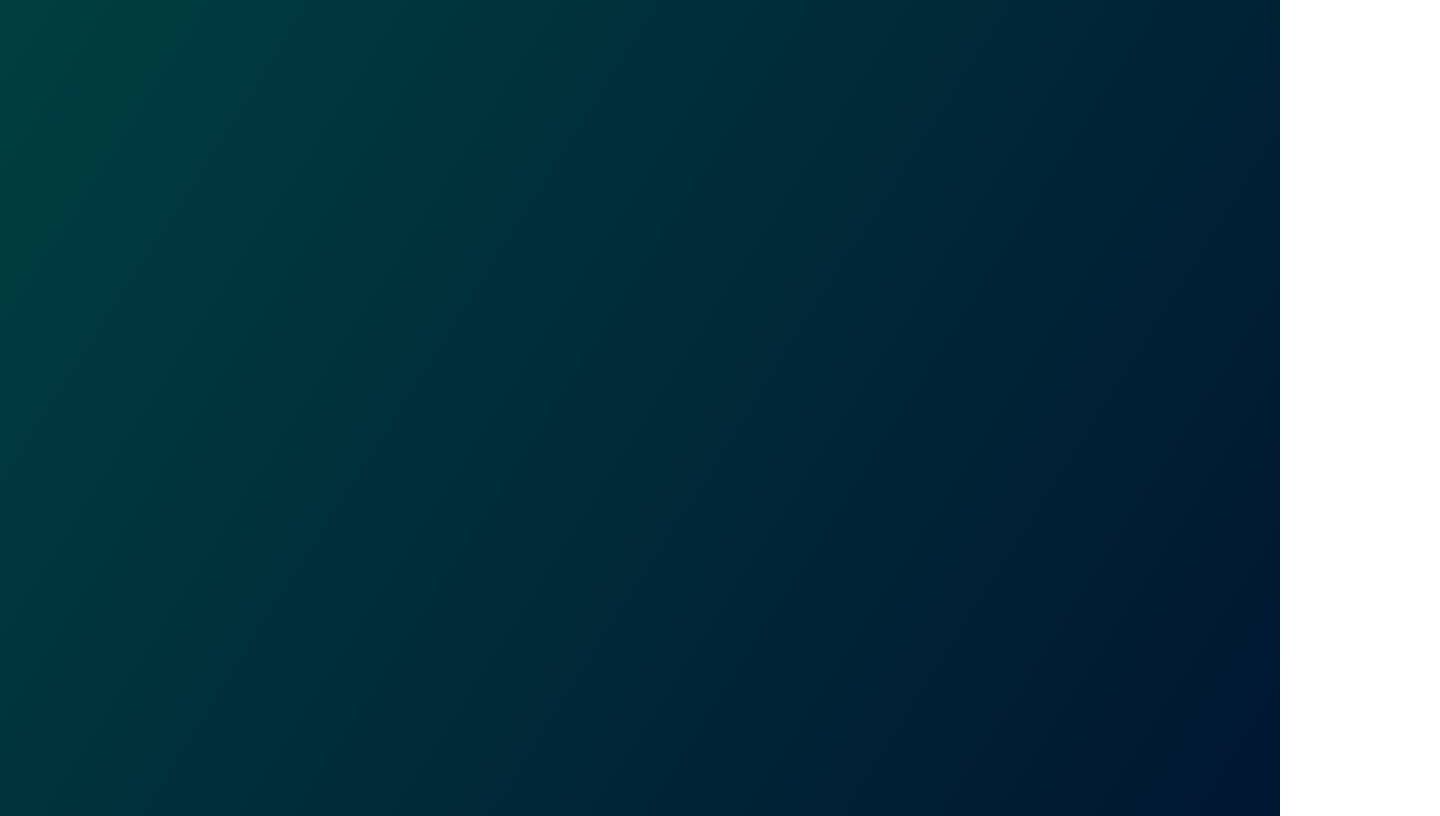
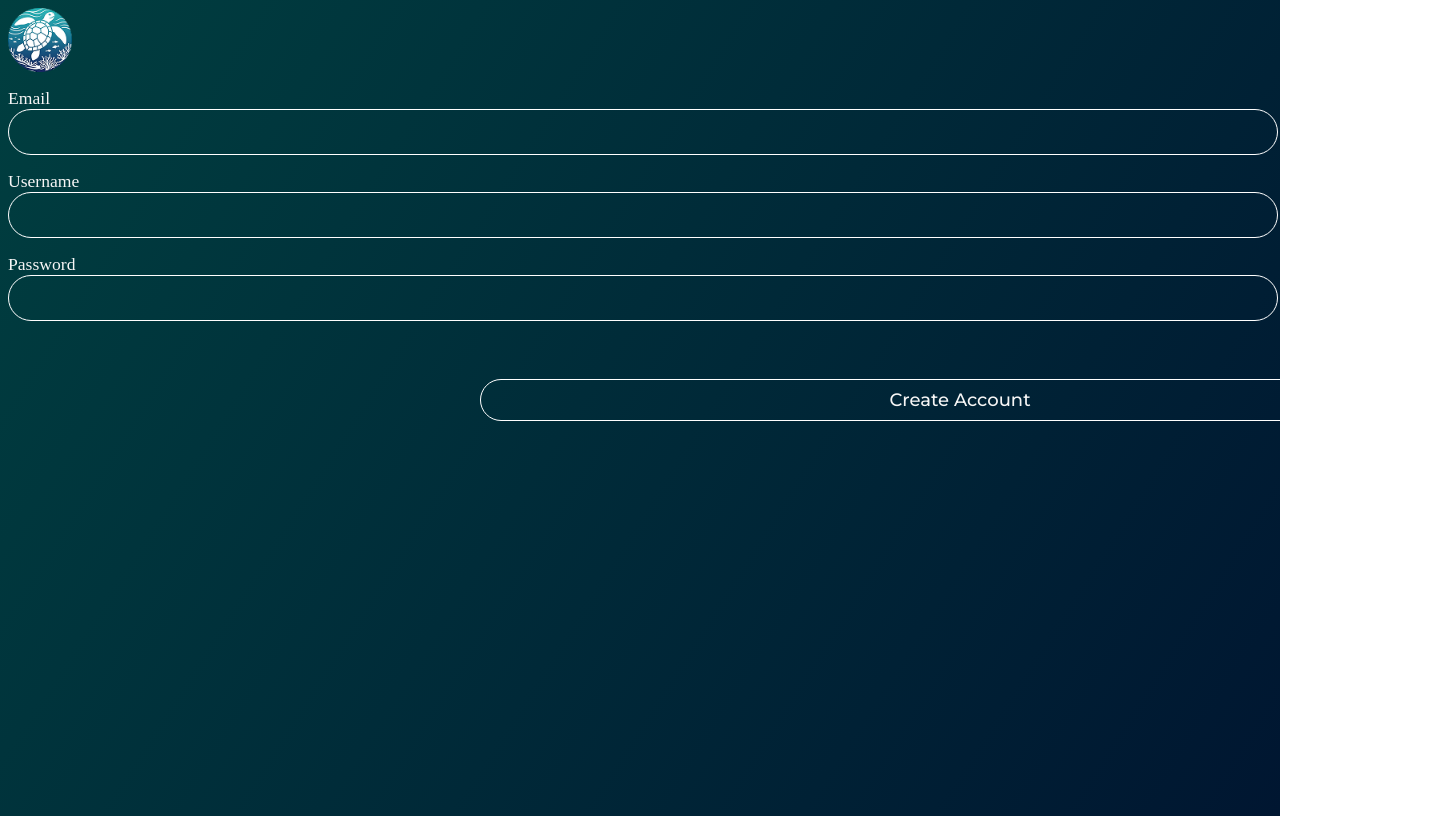
Before and after one commit to jasanchezmartel/Sustainable-Island---Las-Palmas, a React (Vite) app in the folder frontend/: page /signup in a window 1280 px wide. Before the commit this address had no page. Shown: the whole page, 1440 px wide, since content can reach past the window. Built offline with nearby package versions, Linux system fonts and the light colour scheme; a web font is replaced by a local one.

Commit message:
login in and signup still need finxing, will make a new issue, I need help to finish it, so for now i'll continue on something else.

```diff
--- a/frontend/src/App.tsx
+++ b/frontend/src/App.tsx
@@ -1,6 +1,7 @@
 import { BrowserRouter, Route, Routes } from "react-router"
 import { Login } from "./pages/Login/Login"
 import { LandingPage } from "./pages/landingPage"
+import { Signup } from "./pages/Signup/Signup"
 
 function App() {
 
@@ -11,6 +12,7 @@ function App() {
         <Routes>
           <Route path='/' element={<LandingPage />} />
           <Route path='/login' element={<Login />} />
+          <Route path='/signup' element={<Signup />} />
         </Routes>
       </BrowserRouter>
 
--- a/frontend/src/components/Input/Input.tsx
+++ b/frontend/src/components/Input/Input.tsx
@@ -13,7 +13,7 @@ export function Input ({label, type}: inputPorps) {
         <>
         <label className={style.inputStyle}>
             {label}
-            <input type={type}></input>
+            <input type={type} id={label}></input>
         </label>
         </>
     )
--- a/frontend/src/pages/Login/Login.tsx
+++ b/frontend/src/pages/Login/Login.tsx
@@ -54,7 +54,7 @@ export function Login() {
                     <Submit value='Login'></Submit>
                 </div>
                 <div>
-                    <a href="#">Register</a>
+                    <a href="http://localhost:5173/signup">Register</a>
                 </div>
             </form>
         </>
--- /dev/null
+++ b/frontend/src/pages/Signup/Signup.tsx
@@ -0,0 +1,57 @@
+import { useContext, useState } from 'react'
+import { Input } from '../../components/Input/Input'
+import { AuthContext } from '../../context/AuthContext'
+import { Submit } from '../../components/Submit/Submit'
+import logo from '../../assets/img/logo.png'
+import style from '../Login/Login.module.scss'
+
+export function Signup() {
+    const [error, setError] = useState<string | null>(null)
+    const { userData, setUserData } = useContext(AuthContext)
+
+    function postSignup(e: React.SubmitEvent) {
+        e.preventDefault()
+
+        const email = e.target.Email.value
+        const username = e.target.username.value
+        const password = e.target.password.v
+        const body = new URLSearchParams()
+
+        body.append('email', email)
+        body.append('username', username)
+        body.append('password', password)
+
+        const url = 'http://localhost:3000/signup'
+
+        fetch(url, { method: 'POST', body: body })
+            .then((res) => res.json())
+            .then((data) => {
+                setUserData(data)
+                setError(null)
+            })
+            .catch((error) => {
+                console.error('Error signing up:', error)
+                setError('Try again')
+            })
+    }
+
+    return (
+        <>
+            <img src={logo} alt="turtle-logo" className={style.logo} />
+
+            {userData && (
+                <b className={style.header}> Create Account {userData.user.email} </b>
+            )}
+            {error && <b>{error}</b>}
+            <form className={style.loginStyle} onSubmit={postSignup}>
+                <Input type="email" label="Email" />
+                <Input type="text" label="Username" />
+                <Input type="password" label="Password" />
+                <div>
+                    <Submit value="Create Account" />
+                </div>
+
+            </form>
+        </>
+    )
+}
```
Also changed, not shown: frontend/src/pages/Signup/Signup.module.scss (added), 1 other file (tests, documents, lock files or other folders).
